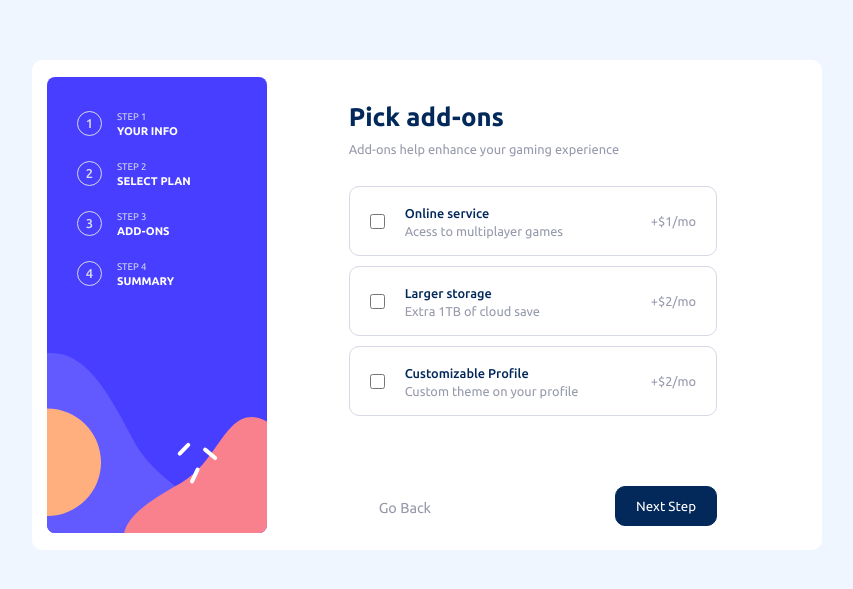
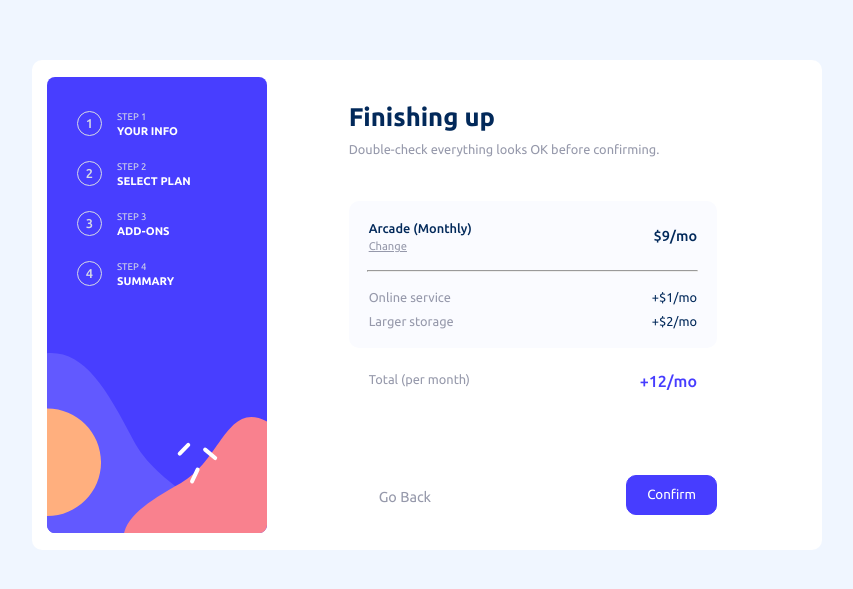
Before and after one commit to MatheusGh0st/FrontEndMentor-Challenges, a React (Create React App) app in the folder mult-step-form/: page / in a window 1280 px wide. Shown: the part 105-694 px from the top of the page, without its empty margins (223-1076 px from the left). Built offline with nearby package versions, Linux system fonts and the light colour scheme.

Commit message:
finish fourth screen and styles

```diff
--- a/mult-step-form/src/App.jsx
+++ b/mult-step-form/src/App.jsx
@@ -3,6 +3,7 @@ import Layout from './components/Layout';
 import PersonalInfo from './components/PersonalInfo';
 import SelectPlan from "./components/SelectPlan";
 import PickAddOns from './components/PickAddOns';
+import FinishUp from './components/FinishUp';
 import './App.css';
 
 function App() {
@@ -10,9 +11,10 @@ function App() {
     <BrowserRouter>
       <Routes>
         <Route path='/' element={<Layout />}>
+          <Route index element={<FinishUp />} />
           {/* <Route index element={<SelectPlan/>} /> */}
           {/* <Route index element={<PersonalInfo />} /> */}
-          <Route index element={<PickAddOns />} />
+          {/* <Route index element={<PickAddOns />} /> */}
         </Route>
       </Routes>
     </BrowserRouter>
--- /dev/null
+++ b/mult-step-form/src/components/FinishUp.css
@@ -0,0 +1,150 @@
+:root {
+    --marine-blue: hsl(213, 96%, 18%);
+    --purplish-blue: hsl(243, 100%, 62%);
+    --pastel-blue: hsl(228, 100%, 84%);
+    --light-blue: hsl(206, 94%, 87%);
+    --strawberry-red: hsl(354, 84%, 57%);
+    --cool-gray: hsl(231, 11%, 63%);
+    --light-gray: hsl(229, 24%, 87%);
+    --magnolia: hsl(217, 100%, 97%);
+    --alabaster: hsl(231, 100%, 99%);
+    --white: hsl(0, 0%, 100%);
+}
+
+@font-face {
+    font-family: UbuntuRegular;
+    src: url("../assets/fonts/Ubuntu-Regular.ttf");
+}
+
+@font-face {
+    font-family: UbuntuMedium;
+    src: url("../assets/fonts/Ubuntu-Medium.ttf");
+}
+
+@font-face {
+    font-family: UbuntuBold;
+    src: url("../assets/fonts/Ubuntu-Bold.ttf");
+}
+
+.finish-container {
+    display: flex;
+    flex-direction: column;
+    flex-wrap: nowrap;
+    justify-content: space-between;
+    align-items: flex-start;
+    align-content: flex-start;
+    padding: 15px 95px 15px 50px;
+}
+
+.text-price {
+    font-size: 0.9rem;
+    font-family: UbuntuMedium;
+    color: var(--marine-blue);
+}
+
+.text-price-total {
+    font-size: 1rem;
+    font-family: UbuntuMedium;
+    color: var(--purplish-blue);
+}
+
+.text-plans {
+    font-size: 0.8rem;
+    font-family: UbuntuMedium;
+    color: var(--marine-blue);
+    padding-bottom: 5px;
+}
+
+.price-plans {
+    color: var(--marine-blue);
+}
+
+hr {
+    background-color: var(--cool-gray);
+    width: 95%;
+}
+
+.title-subtitle-container {
+    width: 100%;
+}
+
+.plans-choose-container {
+    display: flex;
+    flex-direction: row;
+    background-color: var(--alabaster);
+    width: 100%;
+    padding: 10px;
+}
+
+.plan-choose-container {
+    display: flex;
+    flex-direction: column;
+    justify-content: flex-start;
+    background-color: var(--alabaster);
+    width: 100%;
+}
+
+.plans-list-container {
+    display: flex;
+    flex-direction: row;
+    flex-wrap: nowrap;
+    justify-content: space-between;
+    align-items: center;
+    align-content: stretch;
+    width: 100%;
+    padding: 5px 0px;
+}
+
+.lists-plans-container {
+    background-color: var(--alabaster);
+    width: 100%;
+    padding: 10px 10px;
+    border-radius: 10px;
+    margin: 0px;
+}
+
+.price-text-container {
+    display: flex;
+    justify-content: center;
+    align-items: center;
+    align-content: center;
+}
+
+.list-plans-container {
+    display: flex;
+    flex-direction: column;
+    justify-content: space-between;
+    align-items: flex-start;
+    align-content: flex-start;
+    width: 100%;
+    padding: 5px 10px 5px 10px;
+    background-color: var(--alabaster);
+}
+
+.total-container {
+    display: flex;
+    flex-direction: row;
+    justify-content: space-between;
+    padding: 0px 20px 0px 20px;
+    width: 100%;
+}
+
+.btn-container:hover {
+    opacity: 0.9;
+}
+
+.form-submit {
+    background-color: var(--purplish-blue);
+    border: 1px solid var(--purplish-blue);
+}
+
+.change-link {
+    margin: 0px;
+    padding: 0px;
+    font-size: 0.7rem;
+    text-decoration: underline;
+}
+
+.change-link:hover {
+    color: var(--marine-blue);
+}
--- /dev/null
+++ b/mult-step-form/src/components/FinishUp.jsx
@@ -0,0 +1,54 @@
+import React from "react";
+import "./FinishUp.css";
+
+export default function FinishUp() {
+    return (
+        <div className="finish-container">
+
+            <div className="title-subtitle-container">
+                <h1>Finishing up</h1>
+                <p>Double-check everything looks OK before confirming.</p>
+            </div>
+
+            <div className="lists-plans-container">
+                <div className="plans-choose-container">
+                    <div className="plan-choose-container">
+                        <span className="text-plans">Arcade (Monthly)</span>
+                        <a className="change-link">Change</a>
+                    </div>
+                    <div className="price-text-container">
+                        <p className="text-price">$9/mo</p>
+                    </div>
+                </div>
+
+                <hr></hr>
+
+                <div className="list-plans-container">
+
+                    <div className="plans-list-container">
+                        <p className="plans-choose">Online service</p>
+                        <p className="price-plans">+$1/mo</p>
+                    </div>
+
+                    <div className="plans-list-container">
+                        <p className="plans-choose">Larger storage</p>
+                        <p className="price-plans">+$2/mo</p>
+                    </div>
+
+
+                </div>
+            </div>
+
+            <div className="total-container">
+                <p className="text-plan">Total (per month)</p>
+                <span className="text-price-total">+12/mo</span>
+            </div>
+
+            <div className="btn-container">
+                <a className="back-link">Go Back</a>
+                <button className="form-submit">Confirm</button>
+            </div>
+
+        </div>
+    );
+}
```
